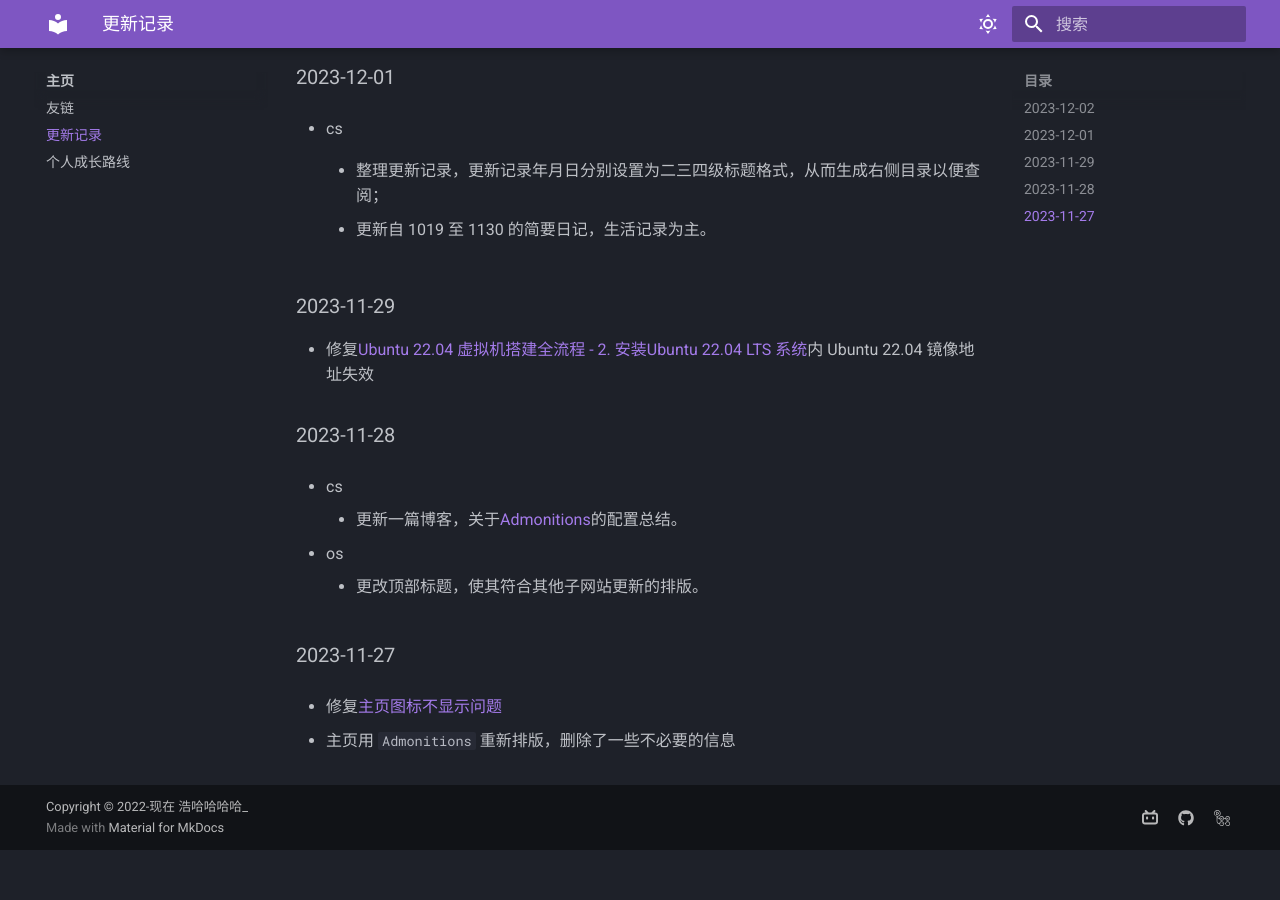
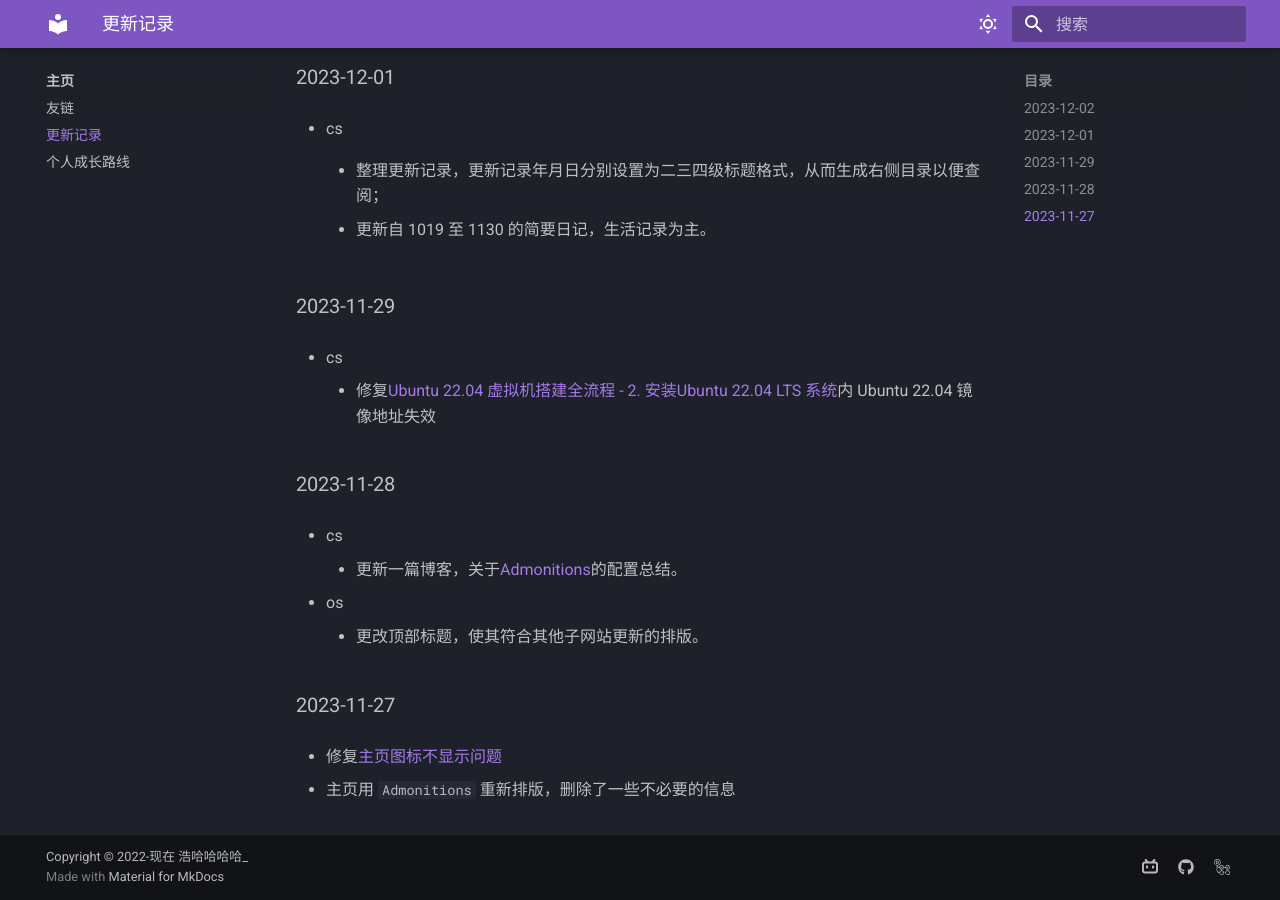
Before and after one commit to Haohahahaha/HomePage, an MkDocs documentation site: the page built from docs/update-record.md, in a window 1280 px wide and 900 px high, scrolled down 719 px. Built offline with MkDocs 1.6.1 and Material for MkDocs 9.7.7, drawn with Linux system fonts in a browser that asks for light colours; before the commit the page ends 1569 px from its top, so only the background shows below that.

Commit message:
2023-12-03_00:15:06 update

```diff
--- a/docs/update-record.md
+++ b/docs/update-record.md
@@ -33,7 +33,9 @@
 
 ### 2023-11-29
 
-- 修复[Ubuntu 22.04 虚拟机搭建全流程 - 2. 安装Ubuntu 22.04 LTS 系统](http://cs.haohaha.cn/greenhand/Ubuntu2204-greenhand/Ubuntu2204-greenhand/#2-ubuntu-2204-lts)内 Ubuntu 22.04 镜像地址失效
+- cs
+
+    - 修复[Ubuntu 22.04 虚拟机搭建全流程 - 2. 安装Ubuntu 22.04 LTS 系统](http://cs.haohaha.cn/greenhand/Ubuntu2204-greenhand/Ubuntu2204-greenhand/#2-ubuntu-2204-lts)内 Ubuntu 22.04 镜像地址失效
 
 ### 2023-11-28
 
```
